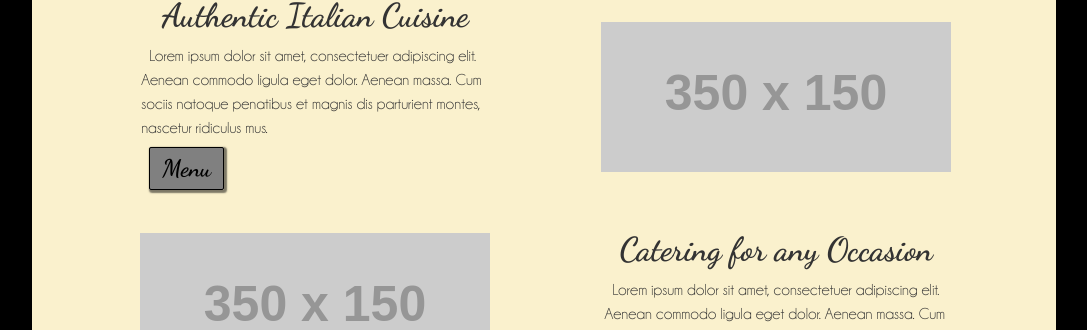
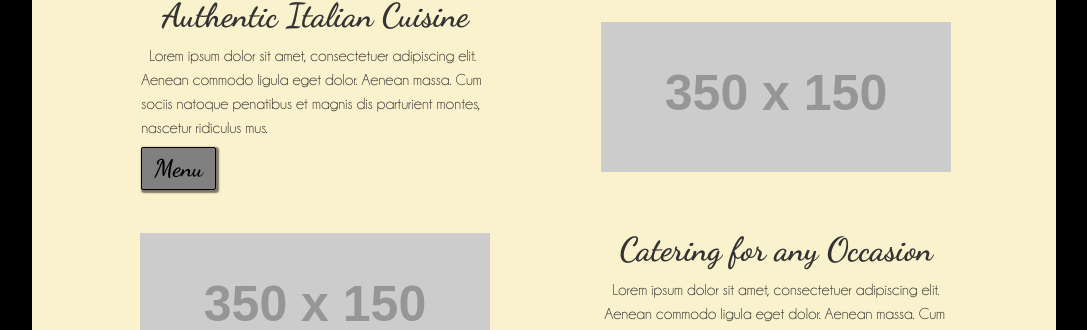
Before and after one commit to cinqueterreli/cinqueterre.github.io, a Jekyll site: the page built from 00index.html, in a window 1280 px wide. Shown: the part 602-932 px from the top of the page, without its empty margins (96-1183 px from the left). Built offline with Jekyll 4.4.1, drawn with Linux system fonts in a browser that asks for light colours.

Commit message:
removed indent

```diff
--- a/00index.html
+++ b/00index.html
@@ -8,7 +8,7 @@ header: /images/homepageHeader.jpg
 <tr>
 	<td><h1>Authentic Italian Cuisine</h1>
 		<p class="promo-blurb">Lorem ipsum dolor sit amet, consectetuer adipiscing elit. Aenean commodo ligula eget dolor. Aenean massa. Cum sociis natoque penatibus et magnis dis parturient montes, nascetur ridiculus mus.</p>
-		<p class="promo-blurb">
+		<p class="promo-blurb" style="text-indent:0px;">
 			<a href="#" class="button-link">Menu</a>
 		</p>
 	</td>
```
